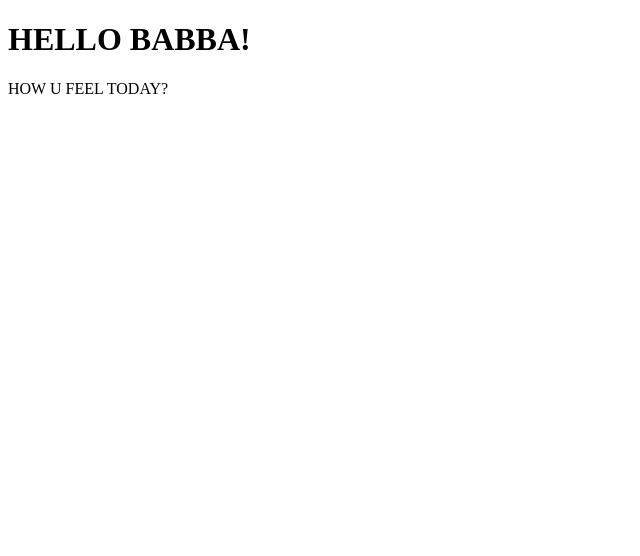
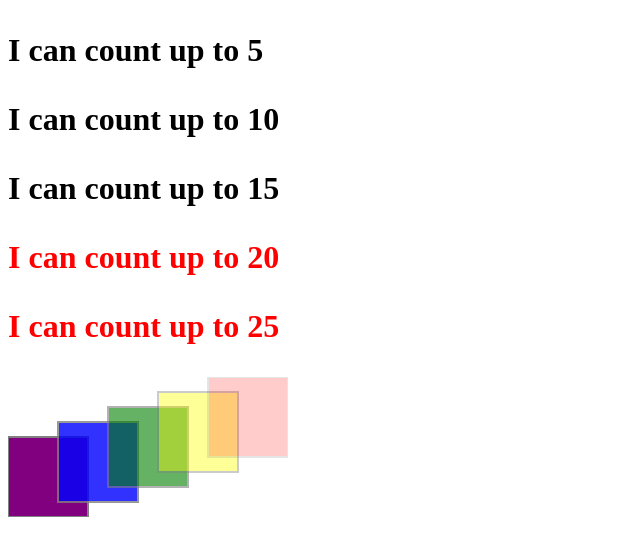
Before and after one commit to AKSteffensen/AKSteffensen.github.io, a plain HTML site: page index.html in a window 1280 px wide. Shown: the whole page, without its empty margins (0-640 px from the left). Drawn offline with nearby package versions, Linux system fonts and the light colour scheme.

Commit message:
Final figure (Week 1 - Part 4)

```diff
--- a/index.html
+++ b/index.html
@@ -1,7 +1,39 @@
 <!DOCTYPE html>
-<html>
-<body>
-<h1>HELLO BABBA!</h1>
-<p>HOW U FEEL TODAY?</p>
-</body>
+<html lang="en", style="font-size: 24pt; font-style: sans-serif; font-weight: bold;>
+	<head>
+		<meta charset="utf-8">
+		<title>D3 Page Template</title>
+		<script type="text/javascript" src="d3.js"></script>
+	</head>
+	<body>
+		<script type="text/javascript">
+
+			var dataset = [ 5, 10, 15, 20, 25 ];
+			d3.select("body").selectAll("p")
+				.data(dataset)
+				.enter()
+				.append("p")
+				.text(function(d) {
+					return "I can count up to " + d;
+				})
+				.style("color",function(d) {
+					if (d > 15) {
+						return "red";
+					}
+					else {
+						return "black";
+					}
+				});
+
+		</script>
+
+		<svg width="280" height="140">
+			<rect x="0" y="60" width="80" height="80" stroke="gray" stroke-width="2" opacity="1" fill="purple"/>
+			<rect x="50" y="45" width="80" height="80" stroke="gray" stroke-width="2" opacity="0.8" fill="blue"/>
+			<rect x="100" y="30" width="80" height="80" stroke="gray" stroke-width="2" opacity="0.6" fill="green"/>
+			<rect x="150" y="15" width="80" height="80" stroke="gray" stroke-width="2" opacity="0.4" fill="yellow"/>
+			<rect x="200" y="0" width="80" height="80" stroke="gray" stroke-width="2" opacity="0.2" fill="red"/>
+		</svg>
+
+	</body>
 </html>
```
